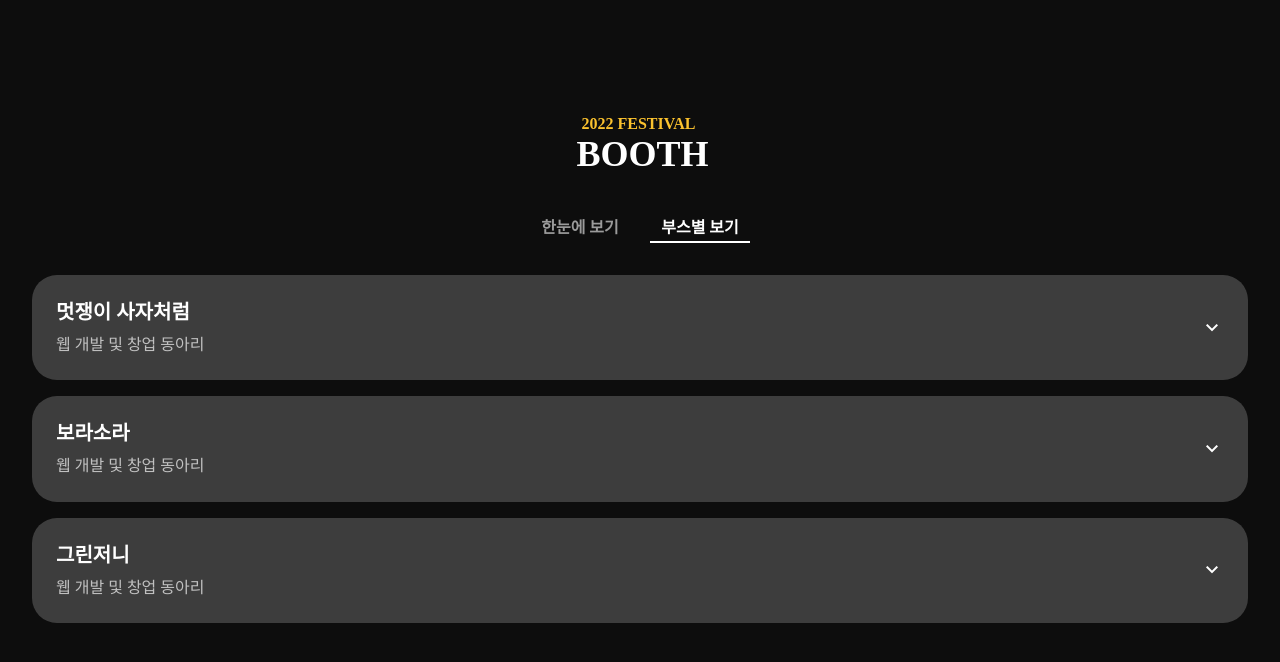
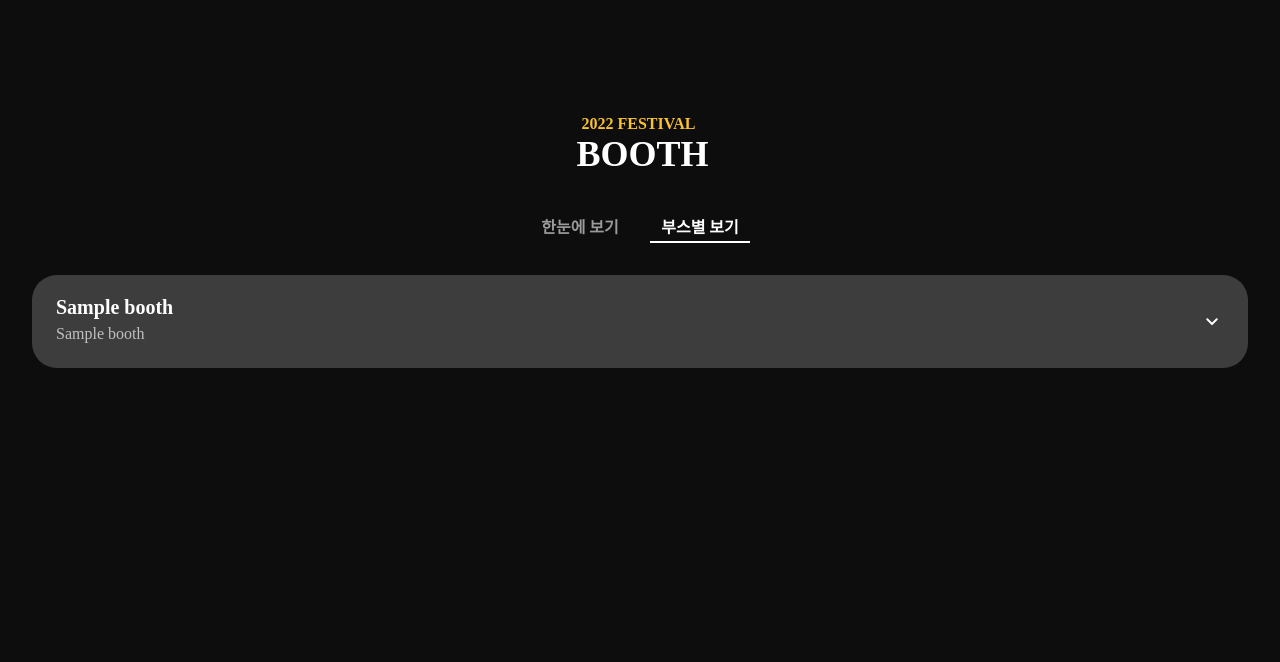
Before and after one commit to LeeJaesung2/DDJFestival, a Django app: template festival/templates/booth2.html in a window 1280 px wide. Shown: the top 662 px of the page. Run offline with Django 4.2, Linux system fonts and the light colour scheme; the template is opened without the code that fills it: values that come from a table or form of the project are taken from there, others are empty; tables that the repository leaves empty hold one stand-in row (values such as "Sample post"); some web fonts are replaced.

Commit message:
templates

```diff
--- a/festival/templates/booth2.html
+++ b/festival/templates/booth2.html
@@ -25,11 +25,12 @@
 
     <section class="booth-container">
       <!-- 펼치기 전  -->
+      {% for booth in booths %}
       <div class="booth-box" id="1" onclick="onClickEvent(this.id);">
         <div class="booth-before">
           <div class="title-wrap">
-            <div class="booth-name">멋쟁이 사자처럼</div>
-            <div class="booth-info">웹 개발 및 창업 동아리</div>
+            <div class="booth-name">{{booth.name}}</div>
+            <div class="booth-info">{{booth.sub_title}}</div>
           </div>
           <span class="material-symbols-outlined"> expand_more </span>
         </div>
@@ -42,106 +43,26 @@
             <hr class="line" />
             <h3 class="introduce">소개</h3>
             <div class="booth-introduce">
-              자신의 아이디어를 실현할 수 있는 웹 개발 및 창업 동아리 멋쟁이
-              사자처럼입니다.
+              {{booth.intro}}
             </div>
           </div>
 
           <div class="booth-detail-event-container">
             <div class="event">진행 이벤트</div>
             <ul class="booth-event">
-              <li>풍선 다트게임</li>
-              <li>추억의 달고나 만들기</li>
-              <li>추억의 뽑기(경품)</li>
+              {% for boothEvent in boothEvents %}
+              <li>{{boothEvent.title}}</li>
+              {% endfor %}
             </ul>
           </div>
 
           <div class="booth-detail-location-container">
             <div class="location">위치</div>
-            <div class="booth-location">복지관 바로 옆. 중앙식장 정문방향</div>
+            <div class="booth-location">{{booth.location}}</div>
           </div>
         </div>
       </div>
-      <!-- 펼치기 후 상세내용 여기까지  -->
-
-      <!-- 펼치기 전  -->
-      <div class="booth-box" id="2" onclick="onClickEvent(this.id);">
-        <div class="booth-before">
-          <div class="title-wrap">
-            <div class="booth-name">보라소라</div>
-            <div class="booth-info">웹 개발 및 창업 동아리</div>
-          </div>
-          <span class="material-symbols-outlined"> expand_more </span>
-        </div>
-
-        <!-- 펼치기 전 여기까지  -->
-
-        <!-- 펼치기 후 상세내용  -->
-        <div class="booth-detail-container">
-          <div class="booth-detail-intro-container">
-            <hr class="line" />
-            <h3 class="introduce">소개</h3>
-            <div class="booth-introduce">
-              자신의 아이디어를 실현할 수 있는 웹 개발 및 창업 동아리 멋쟁이
-              사자처럼입니다.
-            </div>
-          </div>
-
-          <div class="booth-detail-event-container">
-            <div class="event">진행 이벤트</div>
-            <ul class="booth-event">
-              <li>풍선 다트게임</li>
-              <li>추억의 달고나 만들기</li>
-              <li>추억의 뽑기(경품)</li>
-            </ul>
-          </div>
-
-          <div class="booth-detail-location-container">
-            <div class="location">위치</div>
-            <div class="booth-location">복지관 바로 옆. 중앙식장 정문방향</div>
-          </div>
-        </div>
-      </div>
-      <!-- 펼치기 후 상세내용 여기까지  -->
-
-      <!-- 펼치기 전  -->
-      <div class="booth-box" id="3" onclick="onClickEvent(this.id);">
-        <div class="booth-before">
-          <div class="title-wrap">
-            <div class="booth-name">그린저니</div>
-            <div class="booth-info">웹 개발 및 창업 동아리</div>
-          </div>
-          <span class="material-symbols-outlined"> expand_more </span>
-        </div>
-
-        <!-- 펼치기 전 여기까지  -->
-
-        <!-- 펼치기 후 상세내용  -->
-        <div class="booth-detail-container">
-          <div class="booth-detail-intro-container">
-            <hr class="line" />
-            <h3 class="introduce">소개</h3>
-            <div class="booth-introduce">
-              자신의 아이디어를 실현할 수 있는 웹 개발 및 창업 동아리 멋쟁이
-              사자처럼입니다.
-            </div>
-          </div>
-
-          <div class="booth-detail-event-container">
-            <div class="event">진행 이벤트</div>
-            <ul class="booth-event">
-              <li>풍선 다트게임</li>
-              <li>추억의 달고나 만들기</li>
-              <li>추억의 뽑기(경품)</li>
-            </ul>
-          </div>
-
-          <div class="booth-detail-location-container">
-            <div class="location">위치</div>
-            <div class="booth-location">복지관 바로 옆. 중앙식장 정문방향</div>
-          </div>
-        </div>
-      </div>
+      {% endfor %}
       <!-- 펼치기 후 상세내용 여기까지  -->
     </section>
   </body>
--- a/festival/views.py
+++ b/festival/views.py
@@ -15,8 +15,8 @@ def getBoothById(request, booth_id):
     return render(request, 'booth.html', {'booth' : booth})
 
 def getBoothEvents(request, booth_id):
-    boothEvent = BoothEvent.objects.filter(booth = booth_id)
-    return render(request, 'booth.html', {'boothEvent' : boothEvent})
+    boothEvents = BoothEvent.objects.filter(booth = booth_id)
+    return render(request, 'booth.html', {'boothEvents' : boothEvents})
 
 def getFoods(request):
     foods = Food.objects.all()
```
